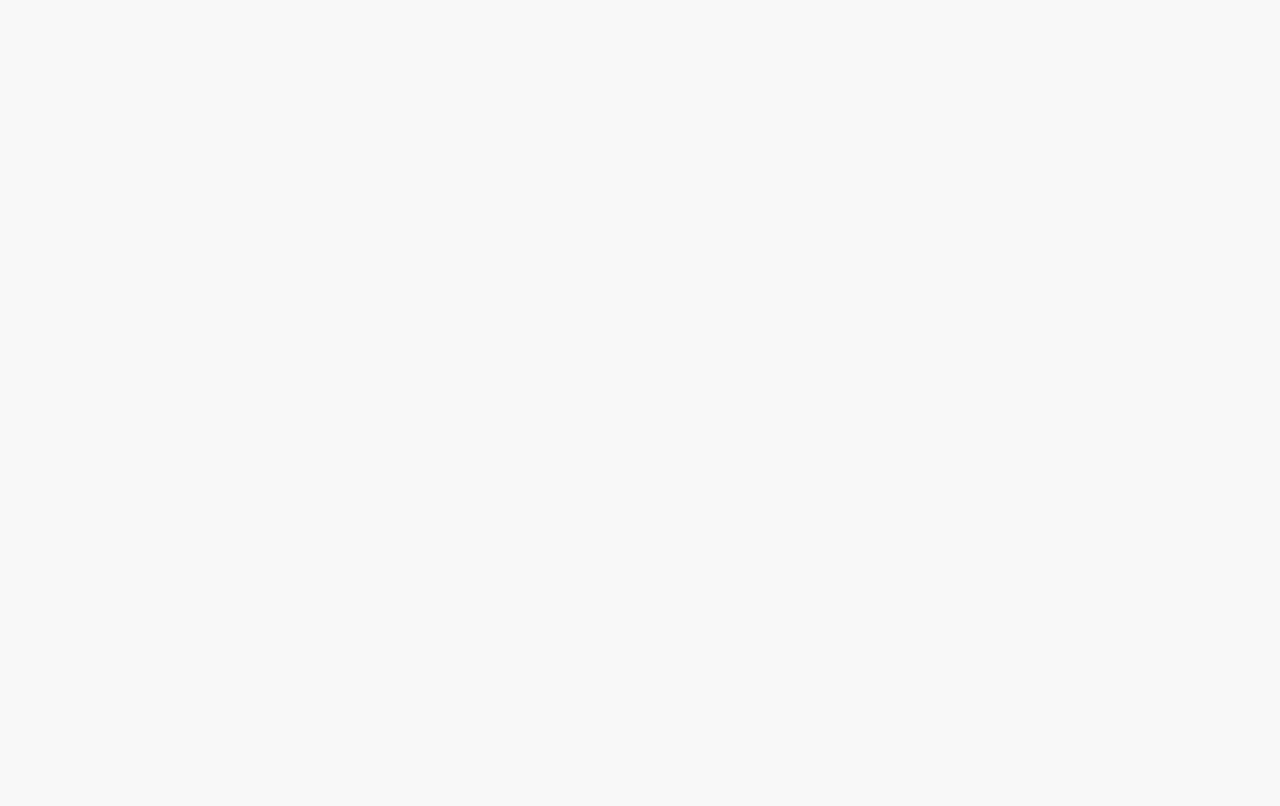
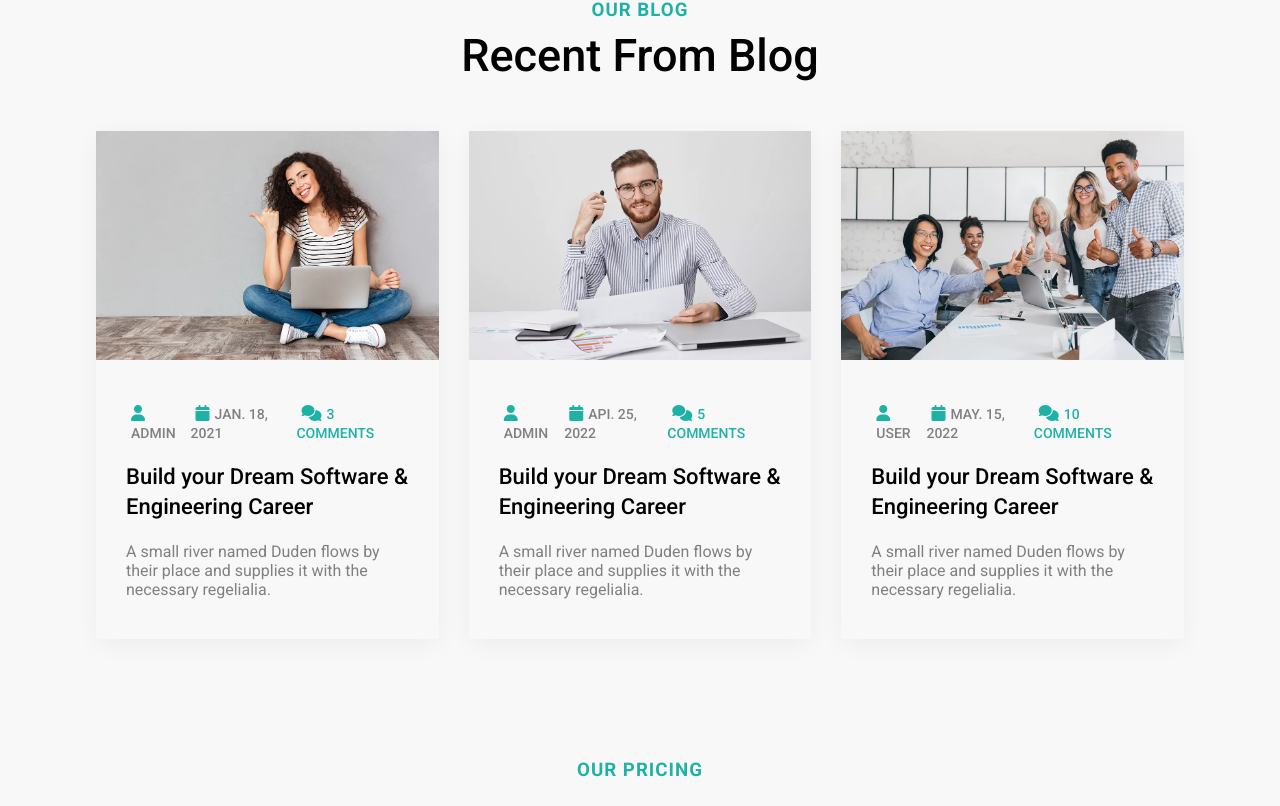
Before and after one commit to FawwazKautsar24/Educational-Website-Design-with-ReactJS, a React (Create React App) app: page / in a window 1280 px wide. Shown: the part 4014-4820 px from the top of the page. Before the commit the page ends 3973 px from the top, so only its background shows below. Built offline with nearby package versions, Linux system fonts and the light colour scheme.

Commit message:
Membuat component HBlog, Hprice

```diff
--- a/src/App.js
+++ b/src/App.js
@@ -4,7 +4,7 @@ import Header from './components/common/heading/Header';
 import Home from './components/home/Home';
 import About from './components/about/About';
 import CourseHome from './components/all_courses/CourseHome';
-import Team from './components/home/team/Team';
+import Team from './components/team/Team';
 import Price from './components/pricing/Price';
 import Blog from './components/blog/Blog';
 
--- /dev/null
+++ b/src/components/home/HBlog.jsx
@@ -0,0 +1,46 @@
+import React from "react";
+import Title from "../common/title/Title";
+import { blog } from "../../dummyData";
+
+const HBlog = () => {
+    return (
+        <>
+            <section className="blog">
+                <div className="container">
+                    <Title subtitle="our blog" title="recent from blog" />
+                    <div className="grid2">
+                    {blog.slice(0, 3).map((val) => {
+                        return (
+                            <div className="items shadow">
+                                <div className="img">
+                                    <img src={val.cover} alt="" />
+                                </div>
+                                <div className="text">
+                                    <div className="admin flexSB">
+                                        <span>
+                                            <i className="fa fa-user"></i>
+                                            <label htmlFor="">{val.type}</label>
+                                        </span>
+                                        <span>
+                                            <i className="fa fa-calendar"></i>
+                                            <label htmlFor="">{val.date}</label>
+                                        </span>
+                                        <span>
+                                            <i className="fa fa-comments"></i>
+                                            <label htmlFor="">{val.com}</label>
+                                        </span>
+                                    </div>
+                                    <h1>{val.title}</h1>
+                                    <p>{val.desc}</p>
+                                </div>
+                            </div>
+                        );
+                    })}
+                    </div>
+                </div>
+            </section>
+        </>
+    );
+}
+
+export default HBlog;
--- /dev/null
+++ b/src/components/home/HPrice.jsx
@@ -0,0 +1,19 @@
+import React from "react";
+import Title from "../common/title/Title";
+import PriceCard from "../pricing/PriceCard";
+
+const HPrice = () => {
+    return (
+        <>
+            <section className="hprice padding">
+                <Title subtitle="our pricing" title="pricing & packages" />
+
+                <div className="price container grid">
+                    <PriceCard />
+                </div>
+            </section>
+        </>
+    );
+}
+
+export default HPrice;
--- a/src/components/home/Home.jsx
+++ b/src/components/home/Home.jsx
@@ -3,6 +3,8 @@ import AboutCard from '../about/AboutCard';
 import HAbout from './HAbout';
 import Hero from './hero/Hero';
 import Test from './testimonial/Test';
+import HBlog from './HBlog';
+import HPrice from './HPrice';
 
 const Home = () => {
     return (
@@ -11,6 +13,8 @@ const Home = () => {
             <AboutCard />
             <HAbout />
             <Test />
+            <HBlog />
+            <HPrice />
         </>
     );
 }
--- a/src/components/home/team/Team.jsx
+++ b/src/components/team/Team.jsx
@@ -1,5 +1,5 @@
 import React from 'react';
-import Back from '../../common/back/Back';
+import Back from '../common/back/Back';
 import TeamCard from './TeamCard';
 import './team.css';
 
--- a/src/components/home/team/TeamCard.jsx
+++ b/src/components/team/TeamCard.jsx
@@ -1,5 +1,5 @@
 import React from 'react';
-import { team } from '../../../dummyData';
+import { team } from '../../dummyData';
 
 const TeamCard = () => {
     return (
@@ -8,7 +8,7 @@ const TeamCard = () => {
                 return (
                     <div className="items shadow">
                         <div className="img">
-                            <img src={val.cover} alt="Our Team Image" />
+                            <img src={val.cover} alt="Our Team" />
                             <div className="overlay">
                                 <i className="fab fa-facebook-f icon"></i>
                                 <i className="fab fa-instagram icon"></i>
```
Also changed, not shown: src/components/team/team.css (renamed from src/components/home/team/team.css).
